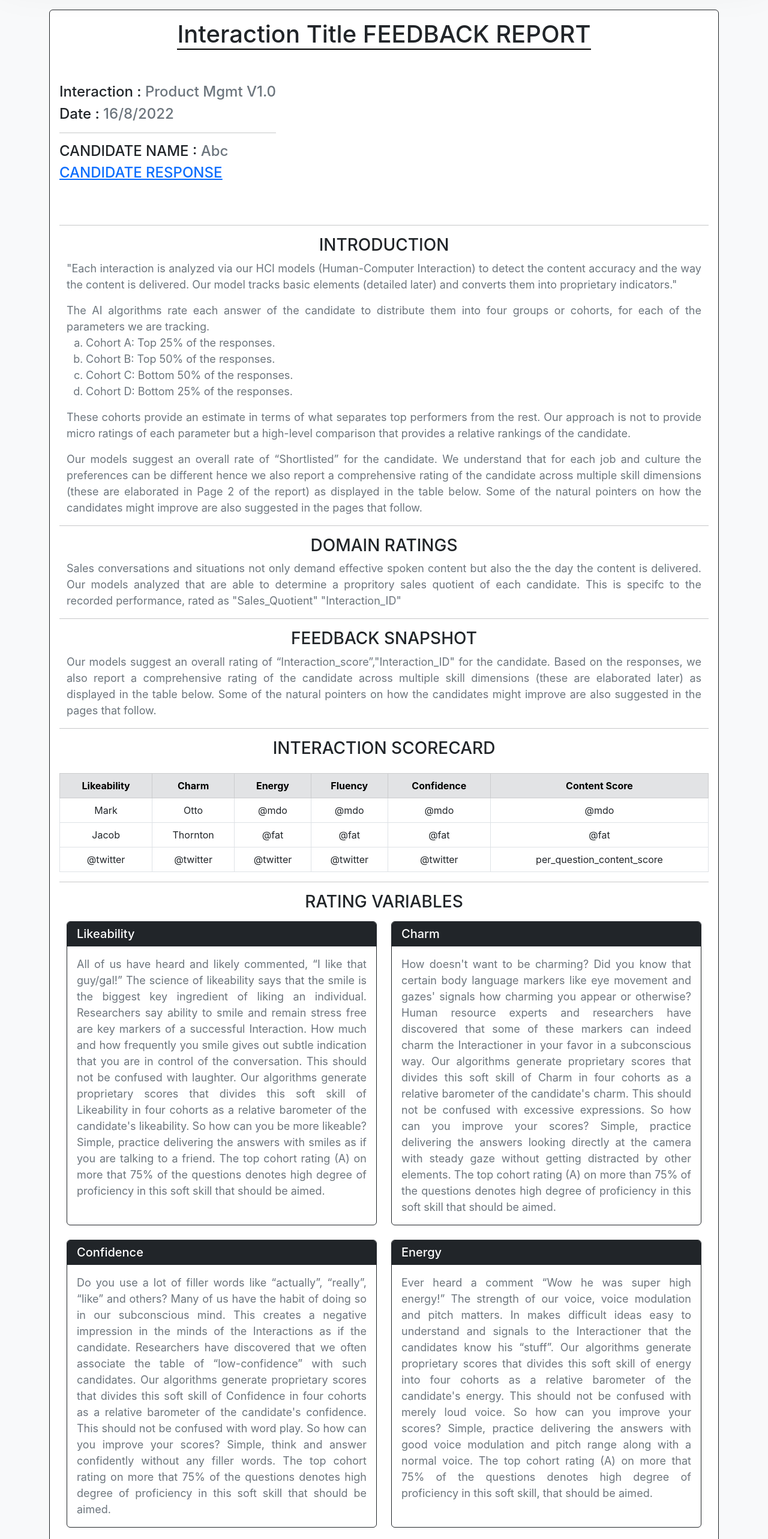
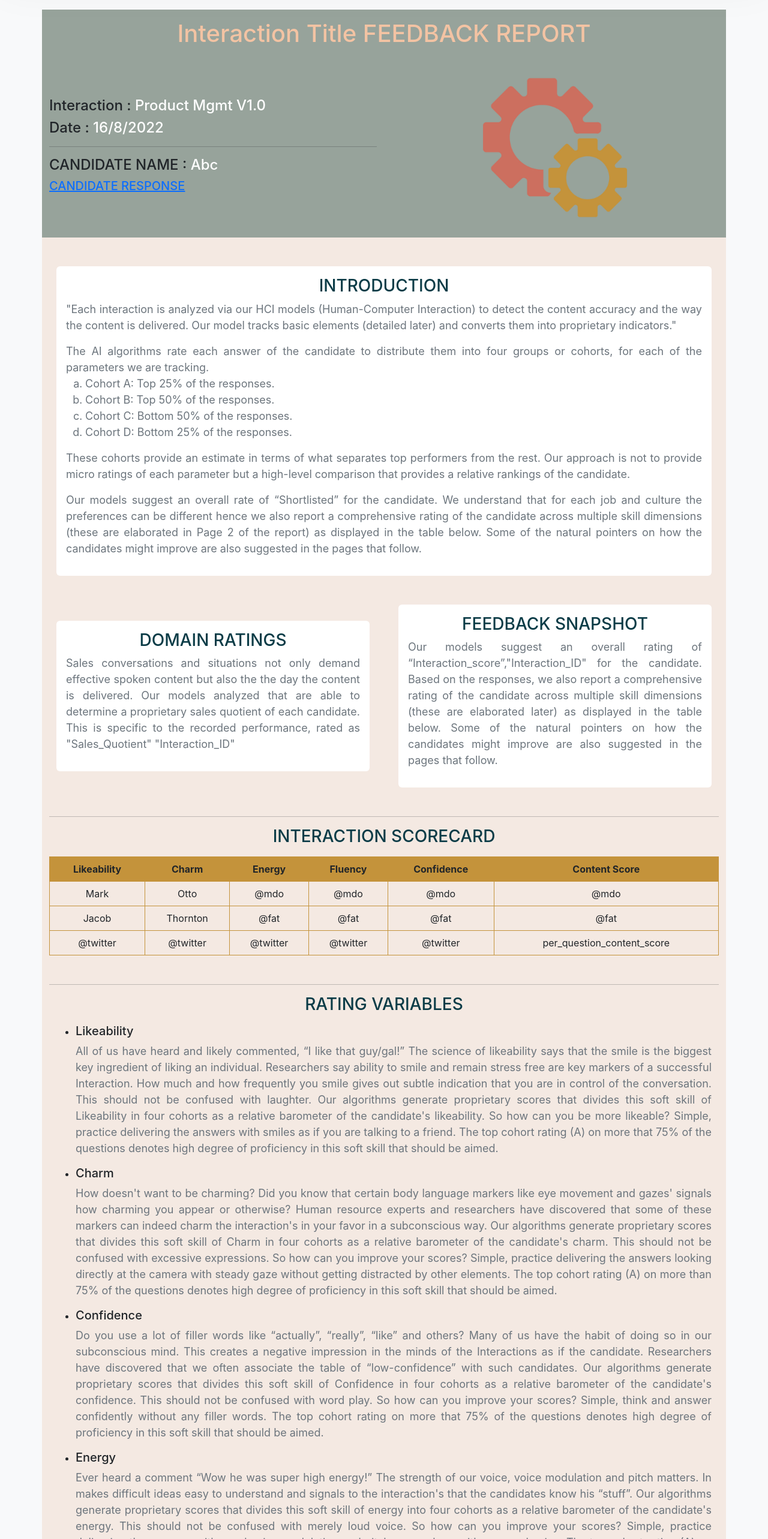
Before and after one commit to ayushjain27/talent-sumo_V3-1, a React (Create React App) app: page /report in a window 1280 px wide. Shown: the part 100-2666 px from the top of the page at 60% size. Built offline with nearby package versions, Linux system fonts and the light colour scheme; the HTML template or start-up script is replaced by a standard one.

Commit message:
21-08-2022

```diff
--- a/src/Components/CreateInterview/Create.jsx
+++ b/src/Components/CreateInterview/Create.jsx
@@ -154,6 +154,10 @@ const Create = () => {
                                     </div>
                                 </div>
                                 <div className="d-flex justify-content-between mb-3">
+                                    <label htmlFor="question" className="form-label fw-bold">Skills: <span className='badge badge bg-secondary'>skill name</span></label>
+                                    <button type="button" className="btn btn-outline-secondary button" data-bs-toggle="modal" data-bs-target="#exampleModal">Add</button>
+                                </div>
+                                <div className="d-flex justify-content-between mb-3">
                                     <label htmlFor="question" className="form-label fw-bold">Total Question: <span className='badge badge bg-secondary'>No.</span></label>
                                     <button type="button" className="btn btn-outline-secondary button" data-bs-toggle="modal" data-bs-target="#exampleModal">Add</button>
                                 </div>
--- a/src/Components/Report/DomainRatings.jsx
+++ b/src/Components/Report/DomainRatings.jsx
@@ -4,15 +4,19 @@ const DomainRatings = () => {
     return (
         <>
             <div className="container">
-                <h3 className='text-center'>DOMAIN RATINGS</h3>
+                <div className="card border-0 h-100">
+                    <div className="card-body" style={{ color: "#0b3c47" }}>
+                        <h3 className='card-title text-center'>DOMAIN RATINGS</h3>
                         <p align="justify">Sales conversations and situations not only demand
                             effective spoken content but also the the day the
                             content is delivered. Our models analyzed that are
-                    able to determine a propritory sales quotient of
-                    each candidate. This is specifc to the recorded
+                            able to determine a proprietary sales quotient of
+                            each candidate. This is specific to the recorded
                             performance, rated as "Sales_Quotient"
                             "Interaction_ID"
                         </p>
+                    </div>
+                </div>
             </div>
         </>
     )
--- a/src/Components/Report/FeedbackSnapsot.jsx
+++ b/src/Components/Report/FeedbackSnapsot.jsx
@@ -4,7 +4,9 @@ const FeedbackSnapsot = () => {
     return (
         <>
             <div className='container'>
-                <h3 className='text-center'>FEEDBACK SNAPSHOT</h3>
+                <div className="card border-0 h-100">
+                    <div className="card-body" style={{ color: "#0b3c47" }}>
+                        <h3 className='card-title text-center'>FEEDBACK SNAPSHOT</h3>
                         <p align="justify">Our models suggest an overall rating of
                             “Interaction_score”,"Interaction_ID" for the
                             candidate. Based on the responses, we also report
@@ -15,6 +17,8 @@ const FeedbackSnapsot = () => {
                             are also suggested in the pages that follow.
                         </p>
                     </div>
+                </div>
+            </div>
         </>
     )
 }
--- a/src/Components/Report/InteractionScorecard.jsx
+++ b/src/Components/Report/InteractionScorecard.jsx
@@ -4,9 +4,11 @@ import styles from './InteractionScorecard.module.css';
 const InteractionScorecard = () => {
     return (
         <>
-            <h3 className='text-center mb-4'>INTERACTION SCORECARD</h3>
-            <table className={`${styles.table} table table-bordered text-center`}>
-                <thead className='table-secondary'>
+            {/* <div className="card border-0" style={{ color: "#0b3c47" }}>
+                <div className="card-body"> */}
+            <h3 className='text-center mb-3' style={{ color: "#0b3c47" }}>INTERACTION SCORECARD</h3>
+            <table className={`${styles.table} table table-bordered text-center mb-5`} style={{ borderColor: "#c4933b" }}>
+                <thead style={{ backgroundColor: "#c4933b" }}>
                     <tr>
                         <th scope="col">Likeability</th>
                         <th scope="col">Charm</th>
@@ -43,6 +45,8 @@ const InteractionScorecard = () => {
                     </tr>
                 </tbody>
             </table>
+            {/* </div>
+            </div> */}
         </>
     )
 }
--- a/src/Components/Report/Introduction.jsx
+++ b/src/Components/Report/Introduction.jsx
@@ -4,7 +4,9 @@ const Interaction = () => {
   return (
     <>
       <div className="container">
-        <h3 className="text-center">INTRODUCTION</h3>
+        <div className="card border-0">
+          <div className="card-body" style={{ color: "#0b3c47" }}>
+            <h3 className="card-title text-center">INTRODUCTION</h3>
             <p align='justify'>"Each interaction is analyzed via our HCI models (Human-Computer Interaction) to detect the content accuracy and the way the content is delivered.
               Our model tracks basic elements (detailed later) and converts them into proprietary indicators."
             </p>
@@ -31,6 +33,8 @@ const Interaction = () => {
               Our models suggest an overall rate of “Shortlisted” for the candidate. We understand that for each job and culture the preferences can be different hence we also report a comprehensive rating of the candidate across multiple skill dimensions (these are elaborated in Page 2 of the report) as displayed in the table below. Some of the natural pointers on how the candidates might improve are also suggested in the pages that follow.
             </p>
           </div>
+        </div>
+      </div>
     </>
   );
 };
--- a/src/Components/Report/Logo.jsx
+++ b/src/Components/Report/Logo.jsx
@@ -1,6 +1,8 @@
 import React from "react";
 import styles from "./Logo.module.css";
 import { Link } from "react-router-dom";
+
+import report from "../../assets/Images/report.png"
 
 const Logo = () => {
 
@@ -9,17 +11,24 @@ const Logo = () => {
 
   return (
     <>
-      <h1 className={`${styles.heading} mx-auto`}><span className="text-dark">Interaction Title</span> FEEDBACK REPORT</h1>
-      <div className={`${styles.header} d-flex justify-content-between`}>
-        <div className="my-5">
-          <h4>Interaction : <span className="text-secondary">Product Mgmt V1.0</span> </h4>
-          <h4>Date : <span className="text-secondary">{date}</span></h4>
+      <div className={`${styles.row} my-5 row`}>
+        <h1 className="text-center my-3" style={{ color: "#f3c3a3" }}>
+          Interaction Title FEEDBACK REPORT
+        </h1>
+        <div className="col-md-6 m-auto">
+          <h4>Interaction : <span className="text-white">Product Mgmt V1.0</span> </h4>
+          <h4>Date : <span className="text-white">{date}</span></h4>
           <hr />
-          <h4>CANDIDATE NAME : <span className="text-secondary">Abc</span></h4>
+          <h4>CANDIDATE NAME : <span className="text-white">Abc</span></h4>
           <Link to="/response">
-            <h4 className="text-primary text-decoration-underline" style={{ cursor: "pointer" }}>CANDIDATE RESPONSE</h4>
+            <h5 className="text-primary text-decoration-underline" style={{ cursor: "pointer" }}>CANDIDATE RESPONSE</h5>
           </Link>
         </div>
+        <div className="col-md-6 d-flex justify-content-center m-auto">
+          <img className="img-fluid" src={report} alt="report" width={300} />
+        </div>
+
+
       </div>
     </>
   );
--- a/src/Components/Report/Logo.module.css
+++ b/src/Components/Report/Logo.module.css
@@ -1,6 +1,5 @@
-.heading {
-  border-bottom: 2px solid #000;
-  width: max-content;
+.row {
+  background-color: #97a39b;
 }
 
 @media (max-width: 770px) {
@@ -8,7 +7,7 @@
     width: auto;
   }
 
-  .header {
-    display: grid !important;
+  .row {
+    flex-direction: column-reverse;
   }
 }
--- a/src/Components/Report/RatingVariables.jsx
+++ b/src/Components/Report/RatingVariables.jsx
@@ -1,52 +1,103 @@
 import React from "react";
+// import styles from "./RatingVariables.module.css"
 
 const RatingVariables = () => {
   return (
     <>
       <div className="container">
-        <h3 className='text-center mb-3'>RATING VARIABLES</h3>
-        <div className="row row-cols-1 row-cols-md-2 justify-content-center g-4 mb-3">
+        <h3 className='text-center mb-3' style={{ color: "#0b3c47" }}>RATING VARIABLES</h3>
+        <ul>
+          <li><h5>Likeability</h5></li>
+          <p align='justify'>
+            All of us have heard and likely commented, “I like that guy/gal!” The science of likeability says that the smile is the
+            biggest key ingredient of liking an individual. Researchers say ability to smile and remain stress free are key markers of a
+            successful Interaction. How much and how frequently you smile gives out subtle indication that you are in control of the conversation.
+            This should not be confused with laughter. Our algorithms generate proprietary scores that divides this soft skill of Likeability in
+            four cohorts as a relative barometer of the candidate's likeability. So how can you be more likeable? Simple, practice delivering the
+            answers with smiles as if you are talking to a friend. The top cohort rating (A) on more that 75% of the questions denotes high degree of
+            proficiency in this soft skill that should be aimed.
+          </p>
+          <li><h5>Charm</h5></li>
+          <p align='justify'>
+            How doesn't want to be charming? Did you know that certain body language markers like eye movement and gazes' signals how charming you appear
+            or otherwise? Human resource experts and researchers have discovered that some of these markers can indeed charm the interaction's in your
+            favor in a subconscious way. Our algorithms generate proprietary scores that divides this soft skill of Charm in four cohorts as a relative
+            barometer of the candidate's charm. This should not be confused with excessive expressions. So how can you improve your scores? Simple, practice
+            delivering the answers looking directly at the camera with steady gaze without getting distracted by other elements. The top cohort rating (A)
+            on more than 75% of the questions denotes high degree of proficiency in this soft skill that should be aimed.
+          </p>
+          <li><h5>Confidence</h5></li>
+          <p align='justify'>
+            Do you use a lot of filler words like “actually”, “really”, “like” and others? Many of us have the habit of doing so in
+            our subconscious mind. This creates a negative impression in the minds of the Interactions as if the candidate. Researchers
+            have discovered that we often associate the table of “low-confidence” with such candidates. Our algorithms generate
+            proprietary scores that divides this soft skill of Confidence in four cohorts as a relative barometer of the candidate's
+            confidence. This should not be confused with word play. So how can you improve your scores? Simple, think and answer
+            confidently without any filler words. The top cohort rating on more that 75% of the questions denotes high degree of
+            proficiency in this soft skill that should be aimed.
+          </p>
+          <li><h5>Energy</h5></li>
+          <p align="justify">
+            Ever heard a comment “Wow he was super high energy!” The strength of our voice, voice modulation and pitch matters.
+            In makes difficult ideas easy to understand and signals to the interaction's that the candidates know his “stuff”. Our
+            algorithms generate proprietary scores that divides this soft skill of energy into four cohorts as a relative barometer
+            of the candidate's energy. This should not be confused with merely loud voice. So how can you improve your scores? Simple,
+            practice delivering the answers with good voice modulation and pitch range along with a normal voice. The top cohort
+            rating (A) on more that 75% of the questions denotes high degree of proficiency in this soft skill, that should be aimed.
+          </p>
+          <li><h5>Fluency</h5></li>
+          <p align="justify">
+            We all want to sound fluent in the Interactions but whether due to the pressure or tension, we tend to fumble with words
+            and take long awkward pauses. This is exactly opposite to a rock star candidate who always appear to be fluent. Our
+            algorithms generate proprietary scores that divides this soft skill of fluency into four cohorts as a relative barometer
+            of the candidate's fluency. This should not be confused with merely rapid speech. So how can you improve your scores?
+            Simple, practice delivering the answers with which are well thought out. Request for a minute to formulate your answers
+            before you start speaking so that unnecessary pauses can be avoided. The top cohort rating (A) on more that 75% of the
+            questions denotes high degree of proficiency in this soft skill, that should be aimed.
+          </p>
+        </ul>
+        {/* <div className="row row-cols-1 row-cols-md-2 justify-content-center g-4 mb-3">
           <div className="col">
-            <div className='card h-100 border-dark'>
-              <h5 className="card-header bg-dark text-white border-dark">Likeability</h5>
+            <div className='card h-100 border-0'>
+              <h5 className={`${styles.cardHeader} card-header`}>Likeability</h5>
               <div className="card-body">
                 <p align='justify' className="card-text">All of us have heard and likely commented, “I like that guy/gal!” The science of likeability says that the smile is the biggest key ingredient of liking an individual. Researchers say ability to smile and remain stress free are key markers of a successful Interaction. How much and how frequently you smile gives out subtle indication that you are in control of the conversation. This should not be confused with laughter. Our algorithms generate proprietary scores that divides this soft skill of Likeability in four cohorts as a relative barometer of the candidate's likeability. So how can you be more likeable? Simple, practice delivering the answers with smiles as if you are talking to a friend. The top cohort rating (A) on more that 75% of the questions denotes high degree of proficiency in this soft skill that should be aimed.</p>
               </div>
             </div>
           </div>
           <div className="col">
-            <div className='card h-100 border-dark'>
-              <h5 className="card-header bg-dark text-white border-dark">Charm</h5>
+            <div className='card h-100 border-0'>
+              <h5 className={`${styles.cardHeader} card-header`}>Charm</h5>
               <div className="card-body">
                 <p align='justify' className="card-text">How doesn't want to be charming? Did you know that certain body language markers like eye movement and gazes' signals how charming you appear or otherwise? Human resource experts and researchers have discovered that some of these markers can indeed charm the Interactioner in your favor in a subconscious way. Our algorithms generate proprietary scores that divides this soft skill of Charm in four cohorts as a relative barometer of the candidate's charm. This should not be confused with excessive expressions. So how can you improve your scores? Simple, practice delivering the answers looking directly at the camera with steady gaze without getting distracted by other elements. The top cohort rating (A) on more than 75% of the questions denotes high degree of proficiency in this soft skill that should be aimed.</p>
               </div>
             </div>
           </div>
           <div className="col">
-            <div className='card h-100 border-dark'>
-              <h5 className="card-header bg-dark text-white border-dark">Confidence</h5>
+            <div className='card h-100 border-0'>
+              <h5 className={`${styles.cardHeader} card-header`}>Confidence</h5>
               <div className="card-body">
                 <p align='justify' className="card-text">Do you use a lot of filler words like “actually”, “really”, “like” and others? Many of us have the habit of doing so in our subconscious mind. This creates a negative impression in the minds of the Interactions as if the candidate. Researchers have discovered that we often associate the table of “low-confidence” with such candidates. Our algorithms generate proprietary scores that divides this soft skill of Confidence in four cohorts as a relative barometer of the candidate's confidence. This should not be confused with word play. So how can you improve your scores? Simple, think and answer confidently without any filler words. The top cohort rating on more that 75% of the questions denotes high degree of proficiency in this soft skill that should be aimed.</p>
               </div>
             </div>
           </div>
           <div className="col">
-            <div className='card h-100 border-dark'>
-              <h5 className="card-header bg-dark text-white border-dark">Energy</h5>
+            <div className='card h-100 border-0'>
+              <h5 className={`${styles.cardHeader} card-header`}>Energy</h5>
               <div className="card-body">
                 <p align='justify' className="card-text">Ever heard a comment “Wow he was super high energy!” The strength of our voice, voice modulation and pitch matters. In makes difficult ideas easy to understand and signals to the Interactioner that the candidates know his “stuff”. Our algorithms generate proprietary scores that divides this soft skill of energy into four cohorts as a relative barometer of the candidate's energy. This should not be confused with merely loud voice. So how can you improve your scores? Simple, practice delivering the answers with good voice modulation and pitch range along with a normal voice. The top cohort rating (A) on more that 75% of the questions denotes high degree of proficiency in this soft skill, that should be aimed.</p>
               </div>
             </div>
           </div>
           <div className="col">
-            <div className='card h-100 border-dark'>
-              <h5 className="card-header bg-dark text-white border-dark">Fluency</h5>
+            <div className='card h-100 border-0'>
+              <h5 className={`${styles.cardHeader} card-header`}>Fluency</h5>
               <div className="card-body">
                 <p align='justify' className="card-text">We all want to sound fluent in the Interactions but whether due to the pressure or tension, we tend to fumble with words and take long awkward pauses. This is exactly opposite to a rockstar candidate who always appear to be fluent. Our algorithms generate proprietary scores that divides this soft skill of fluency into four cohorts as a relative barometer of the candidate's fluency. This should not be confused with merely rapid speech. So how can you improve your scores? Simple, practice delivering the answers with which are well thought out. Request for a minute to formulate your answers before you start speaking so that unnecessary pauses can be avoided. The top cohort rating (A) on more that 75% of the questions denotes high degree of proficiency in this soft skill, that should be aimed.</p>
               </div>
             </div>
           </div>
-        </div>
+        </div> */}
       </div>
     </>
   );
--- /dev/null
+++ b/src/Components/Report/RatingVariables.module.css
@@ -0,0 +1,4 @@
+.cardHeader {
+    background-color: #cc6f5f;
+    color: white;
+}
--- a/src/Components/Report/Report.jsx
+++ b/src/Components/Report/Report.jsx
@@ -14,16 +14,17 @@ import Footer from "./Footer";
 const Report = () => {
   return (
     <>
-      <div className="container my-5">
-        <div className="card border-dark">
-          <div className="card-body">
+      <div className="container my-5" style={{ backgroundColor: "#f4e9e2" }}>
         <Logo />
-            <hr />
         <Introduction />
-            <hr />
+        <div className="row my-5">
+          <div className="col-md-6 m-auto">
             <DomainRatings />
-            <hr />
+          </div>
+          <div className="col-md-6 m-auto">
             <FeedbackSnapsot />
+          </div>
+        </div>
         <hr />
         <InteractionScorecard />
         <hr />
@@ -36,8 +37,6 @@ const Report = () => {
         <InteractionTranscript />
         <Footer />
       </div>
-        </div>
-      </div>
     </>
   );
 };
```
Also changed, not shown: src/assets/Images/report.png (added). Lines whose indentation alone changed are shown as unchanged.
